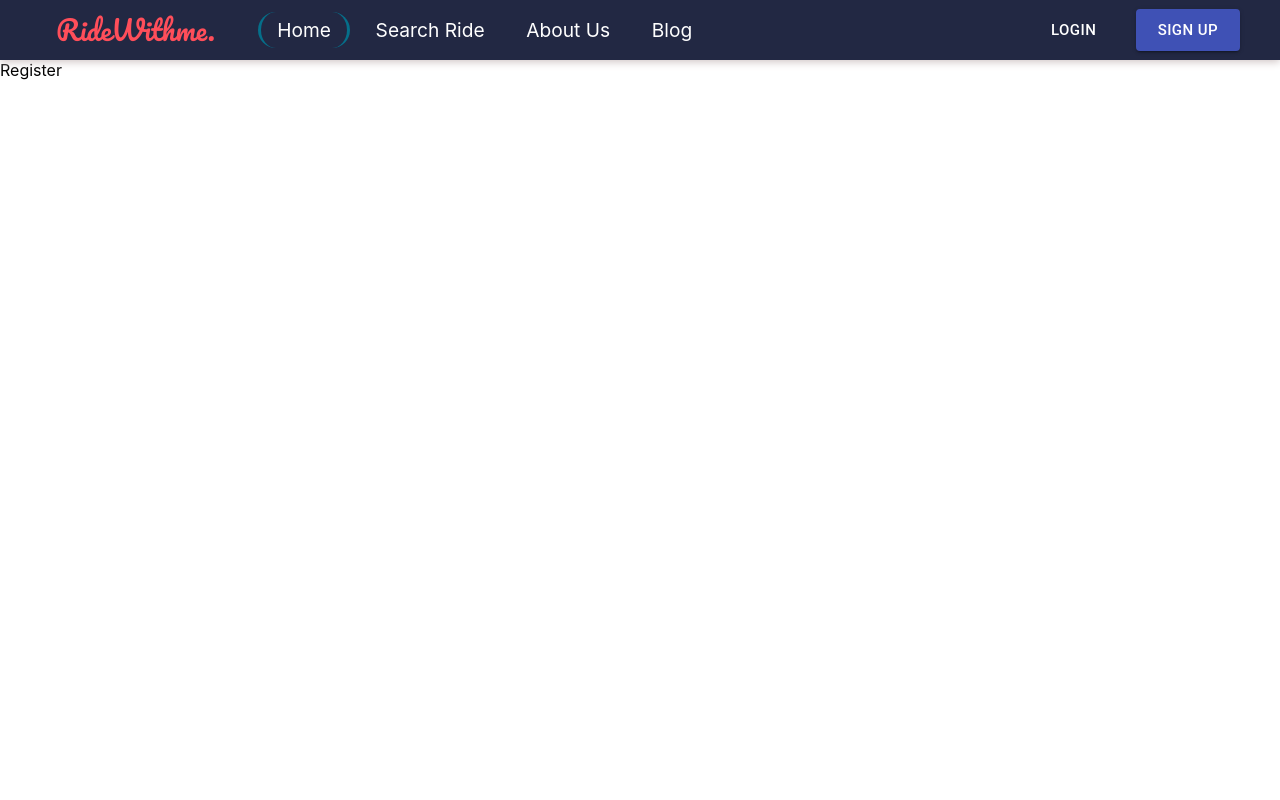
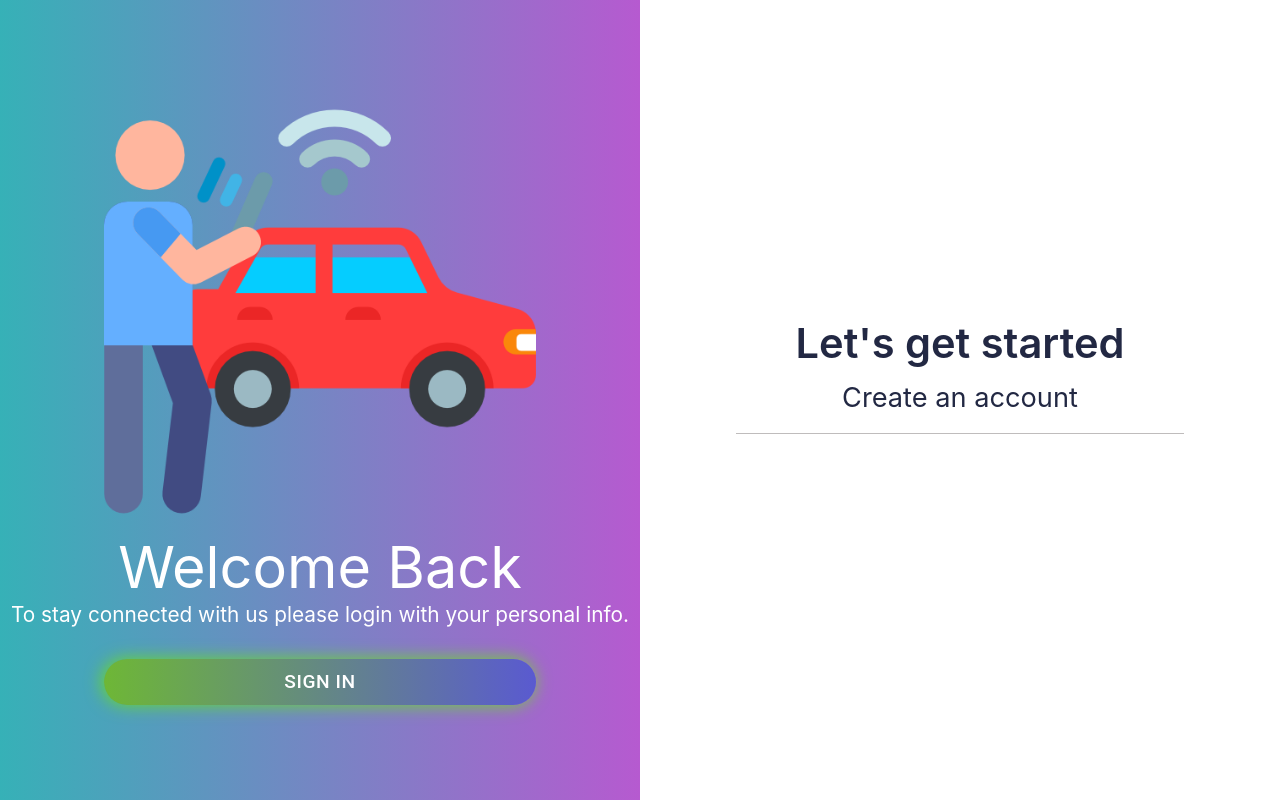
Before and after one commit to sandeepPainkra/Minor-project-Ride-sharing-web-app-, a React (Create React App) app in the folder frontend/: page /signup in a window 1280 px wide. Built offline with nearby package versions, Linux system fonts and the light colour scheme.

Commit message:
creating register page

```diff
--- a/frontend/src/App.js
+++ b/frontend/src/App.js
@@ -10,7 +10,7 @@ const App = () => {
   return (
     <div className="app">
       <Router>
-        <Navbar />
+        {/* <Navbar /> */}
         <Routes>
           <Route path="/" element={<LandingPage />} />
           <Route path="/login" element={<Login />} />
--- a/frontend/src/components/Login/Login.css
+++ b/frontend/src/components/Login/Login.css
@@ -0,0 +1,13 @@
+.login {
+  width: 100%;
+  height: 100vh;
+  display: flex;
+  align-items: center;
+  justify-content: space-between;
+}
+.login_left {
+  width: 50%;
+  height: 100vh;
+  background-color: red;
+  background: linear-gradient(90deg, #36b1b7 0%, #b65ad0 100%);
+}
--- a/frontend/src/components/Login/Login.js
+++ b/frontend/src/components/Login/Login.js
@@ -1,8 +1,7 @@
 import React from "react";
-import "./Login.css";
 
 const Login = () => {
-  return <div className="login">Login</div>;
+  return <div></div>;
 };
 
 export default Login;
--- a/frontend/src/components/Register/Register.css
+++ b/frontend/src/components/Register/Register.css
@@ -0,0 +1,68 @@
+.register {
+  width: 100%;
+  height: 100vh;
+  display: flex;
+  align-items: center;
+  justify-content: space-between;
+}
+.register_left {
+  width: 50%;
+  height: 100vh;
+  background-color: red;
+  background: linear-gradient(90deg, #36b1b7 0%, #b65ad0 100%);
+  display: grid;
+  place-items: center;
+  text-align: center;
+  color: #fff;
+}
+.register_left img {
+  width: 70%;
+}
+.register_left h1 {
+  font-size: 3.6rem;
+  font-weight: 400;
+}
+.register_left p {
+  font-size: 1.3rem;
+}
+.register_left button {
+  width: 70%;
+  background: linear-gradient(90deg, #6eb736 0%, #5a5ad0 100%);
+  margin-top: 2rem;
+  font-size: 1.2rem;
+  color: #fff;
+  border-radius: 1.5rem;
+  box-shadow: -2px 0px 17px 0px #69d92c;
+}
+
+/* Register right starts here  */
+
+.register_right {
+  width: 50%;
+  height: 100vh;
+  display: grid;
+  place-items: center;
+  text-align: center;
+}
+.register_right .register_right_inner {
+  width: 100%;
+}
+.register_right h2 {
+  font-size: 2.6rem;
+  color: #222843;
+  font-weight: 600;
+  margin-bottom: 0.8rem;
+}
+.register_right h3 {
+  font-size: 1.7rem;
+  font-weight: 400;
+  color: #222843;
+  margin-bottom: 1.2rem;
+}
+.register_right hr {
+  max-width: 70%;
+  border: 0;
+  height: 1px;
+  margin: 1rem auto 3rem;
+  background-color: rgb(191, 188, 188);
+}
--- a/frontend/src/components/Register/Register.js
+++ b/frontend/src/components/Register/Register.js
@@ -1,8 +1,36 @@
 import React from "react";
 import "./Register.css";
+import RegisterCarImg from "../../assets/smart-car.png";
+import {
+  Button,
+  FormControl,
+  FormHelperText,
+  Input,
+  InputLabel,
+  TextField,
+} from "@material-ui/core";
 
+// color : background: linear-gradient(90deg, #36B1B7 0%, #B65AD0 100%);
 const Register = () => {
-  return <div className="register">Register</div>;
+  return (
+    <div className="register">
+      <div className="register_left">
+        <div>
+          <img src={RegisterCarImg} alt="RegisterCarImage" />
+          <h1>Welcome Back</h1>
+          <p>To stay connected with us please login with your personal info.</p>
+          <Button>Sign In</Button>
+        </div>
+      </div>
+      <div className="register_right">
+        <div className="register_right_inner">
+          <h2>Let's get started</h2>
+          <h3>Create an account</h3>
+          <hr />
+        </div>
+      </div>
+    </div>
+  );
 };
 
 export default Register;
```
Also changed, not shown: frontend/src/assets/parking.png (added), frontend/src/assets/smart-car.png (added).
